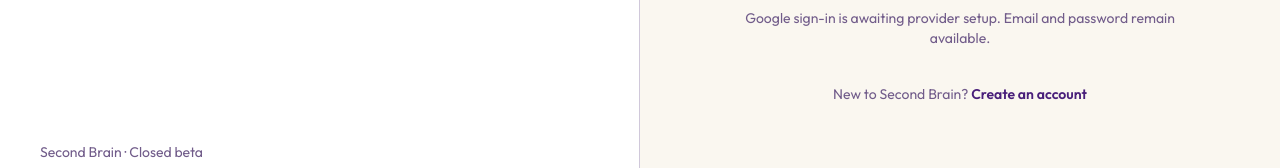
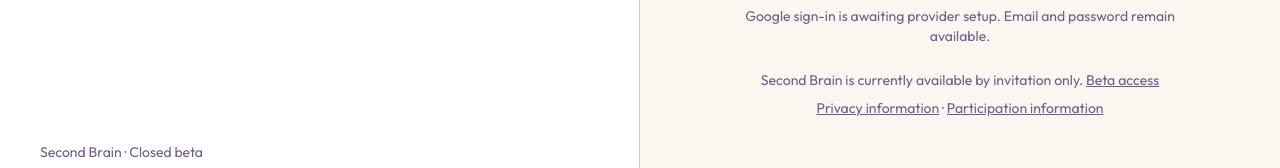
Before and after one commit to t4j44/mysecondbrain, a Next.js app in the folder apps/web/: page /login in a window 1280 px wide. Shown: the part 598-766 px from the top of the page. Built offline with nearby package versions, Linux system fonts and the light colour scheme; no server answers.

Commit message:
feat(beta): expose public disclosure links and invite-only access messaging

```diff
--- a/apps/web/app/(auth)/login/page.tsx
+++ b/apps/web/app/(auth)/login/page.tsx
@@ -143,11 +143,13 @@ export default function LoginPage() {
 
       <GoogleSignIn next={redirectUrl} />
 
-      <div className="text-center text-sm text-muted-foreground ">
-        New to Second Brain?{' '}
-        <Link href="/signup" prefetch={false} className="inline-flex min-h-11 items-center text-primary hover:underline font-semibold font-sans">
-          Create an account
-        </Link>
+      <div className="space-y-2 text-center text-sm text-muted-foreground">
+        <p>Second Brain is currently available by invitation only.{' '}
+          <Link href="/signup" prefetch={false} className="underline">Beta access</Link>
+        </p>
+        <p><Link href="/privacy" className="underline">Privacy information</Link>{' · '}
+          <Link href="/terms" className="underline">Participation information</Link>
+        </p>
       </div>
     </div>
   );
```
